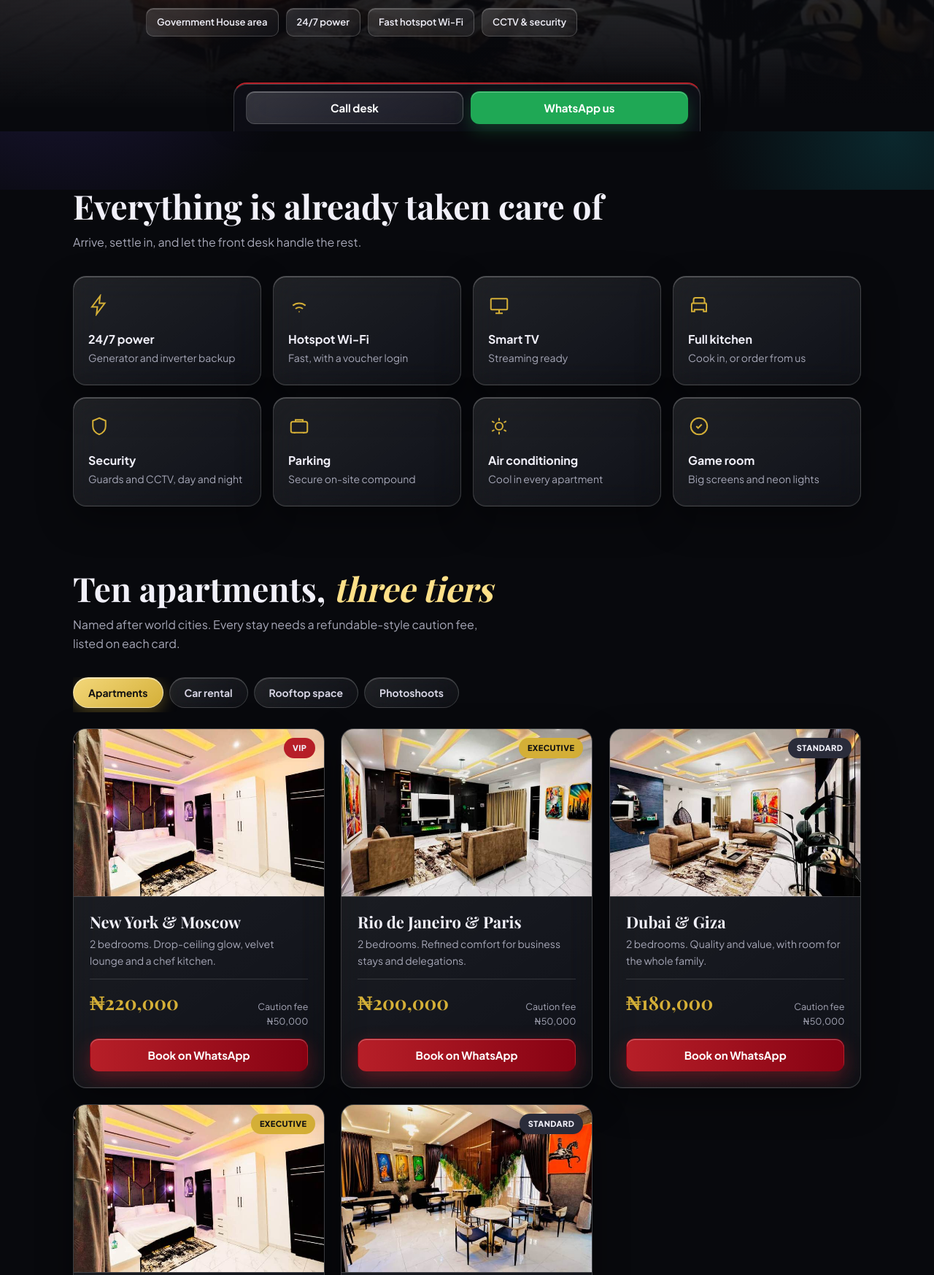
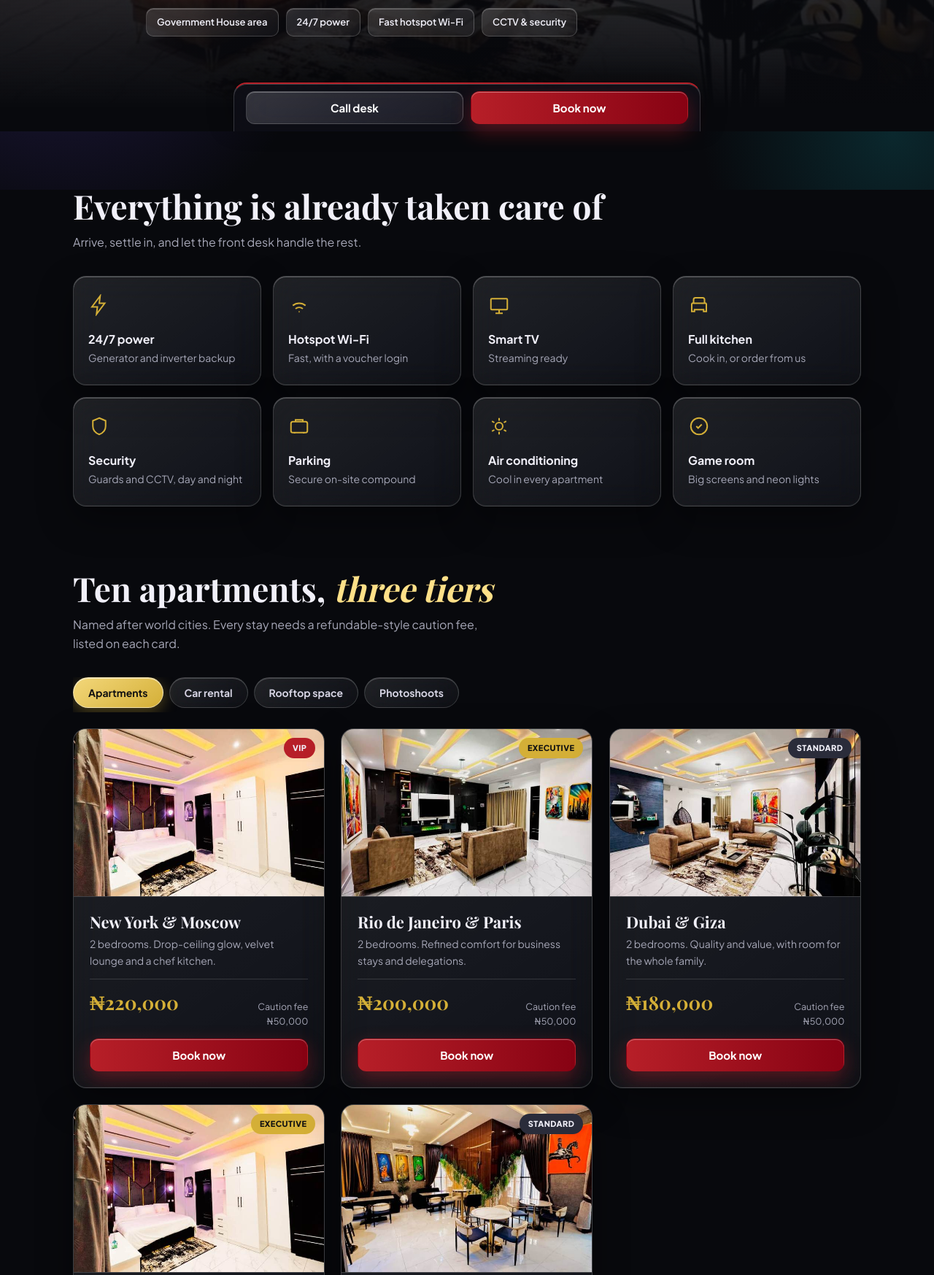
Before and after one commit to jike2025-ai/priestly-guest-portal, a website: page index.html in a window 1280 px wide. Shown: the part 620-2367 px from the top of the page at 73% size. Drawn offline with nearby package versions, Linux system fonts and the light colour scheme; a web font is replaced by a local one.

Commit message:
Landing page: apartment buttons now go to the online booking page; Book now in the bottom bar

```diff
--- a/index.html
+++ b/index.html
@@ -188,11 +188,11 @@ footer{background:rgba(6,7,10,.55);border-top:1px solid var(--gb)}
 <div class="cl"><small>Address</small><b>Chief Ikechukwu Udenka Memorial Lane, close to Government House, Awka</b></div>
 <div class="cl"><small>Front desk</small><b><a href="tel:+2349127289246">0912 728 9246</a> · <a href="tel:+2349138446711">0913 844 6711</a></b></div>
 <div class="cl"><small>Facebook, Instagram, TikTok</small><b>Priestly Homes · Priestlyapartmentawka · PriestlyHoms</b></div>
-<div class="cta"><a class="btn red" target="_blank" rel="noopener" href="https://www.google.com/maps/search/?api=1&amp;query=Priestly+Apartments+Awka">Get directions</a></div></div>
+<div class="cta"><a class="btn red" target="_blank" rel="noopener" href="https://www.google.com/maps/search/?api=1&amp;query=Priestly+Apartments+Awka">Get directions</a><a class="btn wa" id="wa" target="_blank" rel="noopener">WhatsApp us</a></div></div>
 <div class="card tilt rv"><img src="images/img-04.jpg" alt="Priestly Apartments reception" loading="lazy"></div></div></section>
 <footer><b>Priestly Apartments</b><i>…come home to happiness.</i></footer>
 
-<div class="bar"><a class="btn gh" href="tel:+2349127289246">Call desk</a><a class="btn wa" id="wa" target="_blank" rel="noopener">WhatsApp</a><a class="btn gd" id="cart" target="_blank" rel="noopener"></a></div>
+<div class="bar"><a class="btn gh" href="tel:+2349127289246">Call desk</a><a class="btn red" href="book.html">Book now</a><a class="btn gd" id="cart" target="_blank" rel="noopener"></a></div>
 <div id="lb"><img alt=""></div>
 <script>
 (function(){
@@ -208,9 +208,10 @@ var b=[];if(rm)b.push(E(rm));if(ci)b.push("Check-in "+E(ci));if(co)b.push("Check
 $("wa").href=wa("I need help with my stay.");$("wa").textContent="WhatsApp us";
 document.querySelectorAll("[data-c]").forEach(function(x){x.onclick=function(){try{navigator.clipboard.writeText($(x.dataset.c).textContent).then(function(){x.textContent="Copied";setTimeout(function(){x.textContent="Copy"},1400)})}catch(e){}}});
 /* suites */
+function bk(n){n=n.split(" & ")[0];return n==="Rio de Janeiro"?"rio":n.toLowerCase().replace(/\s+/g,"-")}
 var S=[["New York & Moscow","VIP",220000,50000,"2 bedrooms","images/img-09.jpg","Drop-ceiling glow, velvet lounge and a chef kitchen.",""],["Rio de Janeiro & Paris","Executive",200000,50000,"2 bedrooms","images/img-10.jpg","Refined comfort for business stays and delegations.","e"],["Dubai & Giza","Standard",180000,50000,"2 bedrooms","images/img-11.jpg","Quality and value, with room for the whole family.","s"],["Santorini & Abuja","Executive",100000,30000,"Self-contained","images/img-09.jpg","A private, premium escape with a velvet king bed.","e"],["Zanzibar & Kigali","Standard",90000,30000,"Self-contained","images/img-12.jpg","Quiet, private and comfortable for solo travellers.","s"]];
 $("ss").innerHTML=S.map(function(s,i){var pl=s[0].toLowerCase(),me=rm&&pl.split(" & ").some(function(r){return rm.toLowerCase().indexOf(r)>-1});
-return'<article class="card su tilt rv'+(me?" me":"")+'"'+(i>2?' style="grid-column:span 1"':"")+'><div class="im"><img src="'+s[5]+'" alt="'+s[0]+'" loading="lazy"><span class="tg '+s[7]+'">'+s[1].toUpperCase()+'</span></div><div class="bd"><div class="me-t">You are staying here</div><h3>'+s[0].replace("&","&amp;")+'</h3><p>'+s[4]+'. '+s[6]+'</p><div class="pr"><b>'+ng(s[2])+'</b><small>Caution fee<br>'+ng(s[3])+'</small></div><a class="btn red" target="_blank" rel="noopener" href="'+wa("I'd like to book "+s[0]+" ("+s[1]+", "+s[4]+").")+'">Book on WhatsApp</a></div></article>'}).join("");
+return'<article class="card su tilt rv'+(me?" me":"")+'"'+(i>2?' style="grid-column:span 1"':"")+'><div class="im"><img src="'+s[5]+'" alt="'+s[0]+'" loading="lazy"><span class="tg '+s[7]+'">'+s[1].toUpperCase()+'</span></div><div class="bd"><div class="me-t">You are staying here</div><h3>'+s[0].replace("&","&amp;")+'</h3><p>'+s[4]+'. '+s[6]+'</p><div class="pr"><b>'+ng(s[2])+'</b><small>Caution fee<br>'+ng(s[3])+'</small></div><a class="btn red" href="book.html?room='+bk(s[0])+'">Book now</a></div></article>'}).join("");
 var SR=[["images/img-13.jpg", "", "CAR RENTAL", "Car Rental", "Get around Awka and beyond in comfort, with a ride arranged by the front desk.", [["₦25,000", "per hour<br>Within Awka"], ["₦80,000", "Outside Awka"]]], ["images/img-14.jpg", "e", "ROOFTOP", "Rooftop Space Booking", "A leafy ivy-canopy rooftop with lounge seating and fans, ideal for birthdays, dinners and small events.", [["₦100,000", "Rooftop space<br>booking"]]], ["images/img-15.jpg", "s", "PHOTOSHOOT", "Photoshoot — Within the Premises", "Shoot around our lobby, staircase, lounges and facilities.", [["₦25,000", "Within the<br>premises"]]], ["images/img-16.jpg", "s", "PHOTOSHOOT", "Photoshoot — Inside the Apartment", "Bring your camera into a fully furnished apartment.", [["₦50,000", "Inside the<br>apartment"]]]];
 var ST=[["Apartments","Ten apartments, <i>three tiers</i>","Named after world cities. Every stay needs a refundable-style caution fee, listed on each card.",[]],["Car rental","Our <i>car rental</i>","Ride in comfort with a car from the front desk. Tap Book and we confirm on WhatsApp.",[0]],["Rooftop space","The <i>rooftop</i> space","Book our rooftop for birthdays, dinners and small events. Tap Book and we confirm on WhatsApp.",[1]],["Photoshoots","Book a <i>photoshoot</i>","Shoot around the property or inside an apartment. Tap Book and we confirm on WhatsApp.",[2,3]]],stb=$("stabs");
 function svCard(s,one){return'<article class="card su tilt rv on'+(one?" feat":"")+'"><div class="im"><img src="'+s[0]+'" alt="'+s[3]+'" loading="lazy"><span class="tg '+s[1]+'">'+s[2]+'</span></div><div class="bd"><h3>'+s[3]+'</h3><p>'+s[4]+'</p>'+s[5].map(function(r){return'<div class="pr"><b>'+r[0]+'</b><small>'+r[1]+'</small></div>'}).join("")+'<a class="btn red" target="_blank" rel="noopener" href="'+wa("I'd like to book: "+s[3]+".")+'">Book on WhatsApp</a></div></article>'}
```
